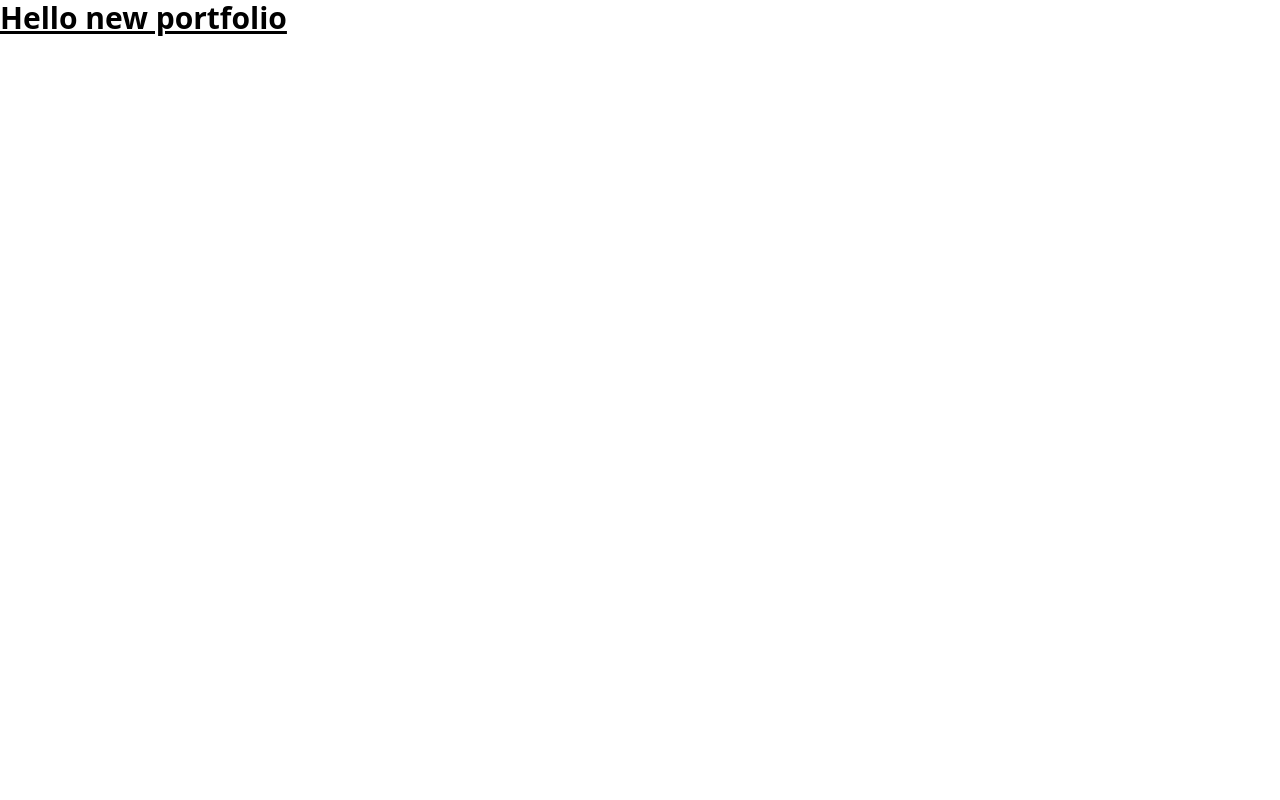
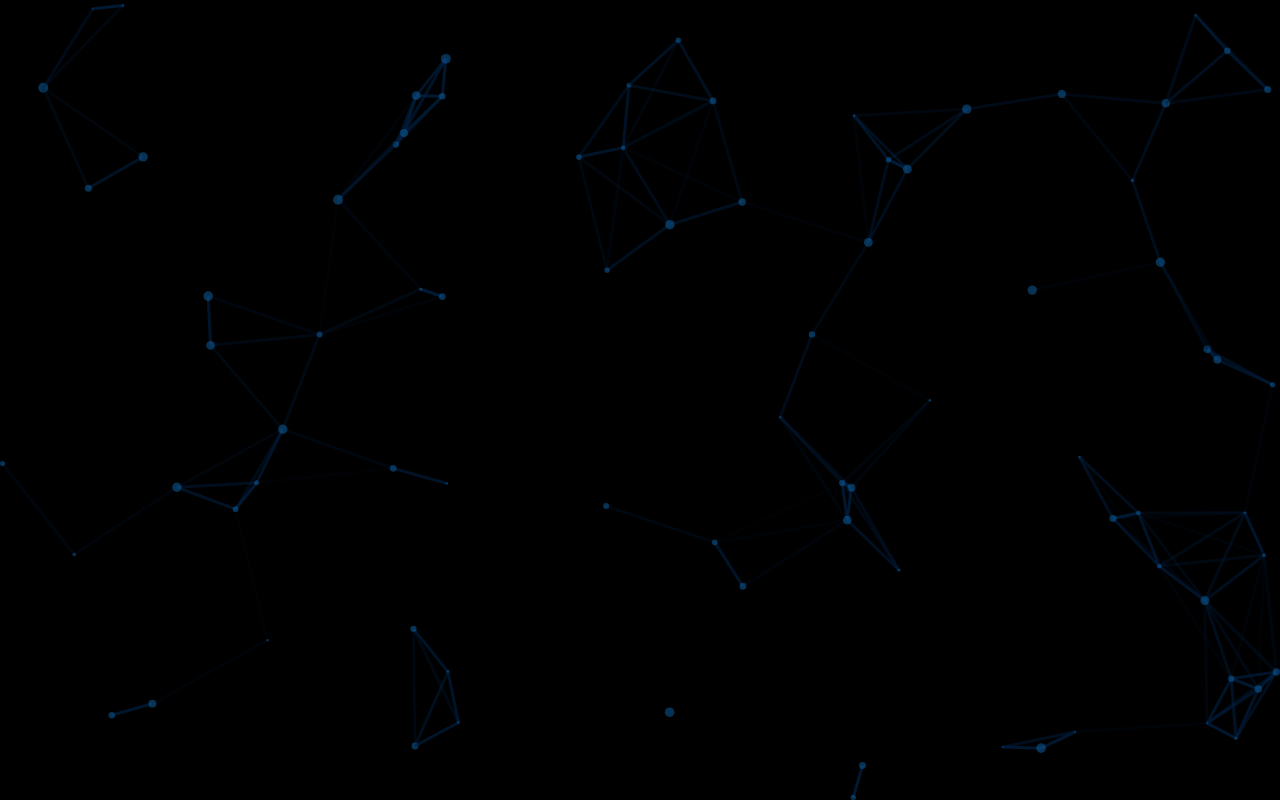
Before and after one commit to anderCM/Portfolio, a React (Vite) app: page / in a window 1280 px wide. Built offline with nearby package versions, Linux system fonts and the light colour scheme.

Commit message:
Particles added

```diff
--- a/package.json
+++ b/package.json
@@ -14,7 +14,9 @@
     "postcss": "^8.4.24",
     "react": "^18.2.0",
     "react-dom": "^18.2.0",
-    "tailwindcss": "^3.3.2"
+    "react-tsparticles": "^2.10.1",
+    "tailwindcss": "^3.3.2",
+    "tsparticles": "^2.10.1"
   },
   "devDependencies": {
     "@types/react": "^18.0.37",
--- a/src/App.jsx
+++ b/src/App.jsx
@@ -1,9 +1,11 @@
+import ParticlesBackground from "./components/ParticlesBackground";
+
 function App() {
 
   return (
-    <>
-      <h1 className="text-3xl font-bold underline">Hello new portfolio</h1>
-    </>
+    <div className="w-full h-screen font-bodyFont text-textColor relative">
+      <ParticlesBackground />
+    </div>
   )
 }
 
--- /dev/null
+++ b/src/components/ParticlesBackground.jsx
@@ -0,0 +1,15 @@
+import { useCallback } from 'react';
+import Particles from 'react-tsparticles';
+import { loadFull } from 'tsparticles';
+import particlesConfig from './config/particles-config';
+
+const ParticlesBackground = () => {
+    const particlesInit = useCallback(async engine => {
+        await loadFull(engine);
+    }, []);
+    return (
+        <Particles init={particlesInit} options={particlesConfig} />
+    )
+}
+
+export default ParticlesBackground
--- /dev/null
+++ b/src/components/config/particles-config.js
@@ -0,0 +1,73 @@
+const particlesConfig = {
+    background: {
+        color: {
+            value: "#000",
+        },
+    },
+    fpsLimit: 120,
+    interactivity: {
+        events: {
+            onClick: {
+                enable: true,
+                mode: "push",
+            },
+            onHover: {
+                enable: true,
+                mode: "repulse",
+            },
+            resize: true,
+        },
+        modes: {
+            push: {
+                quantity: 4,
+            },
+            repulse: {
+                distance: 100,
+                duration: 0.4,
+            },
+        },
+    },
+    particles: {
+        color: {
+            value: "#0D63A5",
+        },
+        links: {
+            color: "#001F3F",
+            distance: 150,
+            enable: true,
+            opacity: 1,
+            width: 3,
+        },
+        collisions: {
+            enable: true,
+        },
+        move: {
+            direction: "none",
+            enable: true,
+            outModes: {
+                default: "bounce",
+            },
+            random: false,
+            speed: 2,
+            straight: false,
+        },
+        number: {
+            density: {
+                enable: true,
+                area: 800,
+            },
+            value: 70,
+        },
+        opacity: {
+            value: 0.5,
+        },
+        shape: {
+            type: "circle",
+        },
+        size: {
+            value: { min: 1, max: 5 },
+        },
+    },
+    detectRetina: true,
+}
+export default particlesConfig
```
Also changed, not shown: 1 other file (tests, documents, lock files or other folders).
